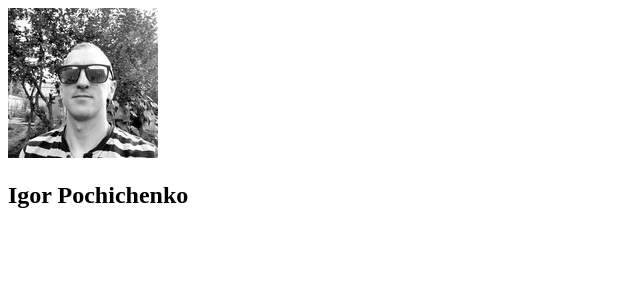
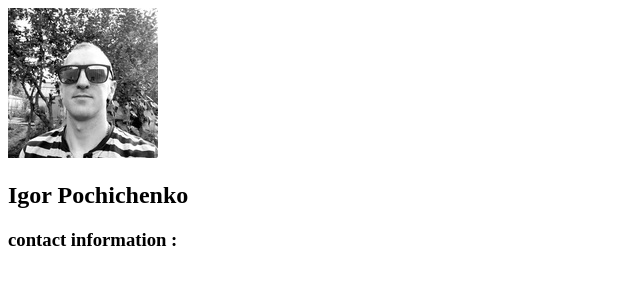
Before and after one commit to igor-sergeevich-po/rsschool-cv_v-01, a plain HTML site: page index.html in a window 1280 px wide. Shown: the whole page, without its empty margins (0-640 px from the left). Drawn offline with Linux system fonts and the light colour scheme.

Commit message:
init: feat favicon

```diff
--- a/index.html
+++ b/index.html
@@ -5,6 +5,7 @@
     <meta http-equiv="X-UA-Compatible" content="IE=edge">
     <meta name="viewport" content="width=device-width, initial-scale=1.0">
     <link rel="stylesheet" href="style.css">
+    <link rel="icon" href="https://faviconka.ru/ico/1/faviconka.ru_1_122120.ico" type="favicon-image" />
     <title>CV</title>
 </head>
 <body>
@@ -14,6 +15,7 @@
     <img src="assets/img/avatar.jpg" alt="avatar_pictures">
     <h2>Igor Pochichenko</h2>
 
-</ul>
+    <h3>contact information :</h3>
+
 </body>
 </html>
```
